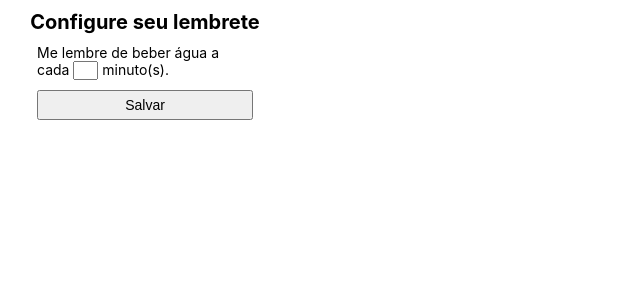
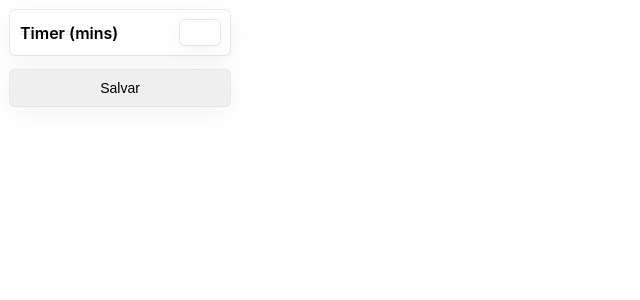
Before and after one commit to Nicochess/drink-your-water, a React (Create React App) app: page / in a window 1280 px wide. Shown: the top 300 px of the page, without its empty margins (0-640 px from the left). Built offline with nearby package versions, Linux system fonts and the light colour scheme.

Commit message:
feat: ui completed

```diff
--- a/src/App.css
+++ b/src/App.css
@@ -3,6 +3,8 @@
 *::before {
   margin: 0;
   padding: 0;
+  border: 0;
+  outline: 0;
   box-sizing: border-box;
 }
 
@@ -10,29 +12,40 @@
   display: flex;
   flex-direction: column;
   align-items: center;
-  gap: 10px;
-  width: 290px;
+  width: 240px;
   padding: 10px;
+  gap: 15px;
 }
 
-h1 {
-  font-size: 20px;
+.app * {
+  box-shadow: rgba(0, 0, 0, 0.05) 0px 6px 24px 0px, rgba(0, 0, 0, 0.08) 0px 0px 0px 1px;
+  border-radius: 5px;
 }
 
-p {
-  width: 80%;
-  font-size: 14px;
+.item {
+  display: flex;
+  justify-content: space-between;
+  align-items: center;
+  width: 100%;
+  padding: 10px;
+  font-size: 16px;
+  font-weight: 600;
+  line-height: 2px;
 }
 
 button {
-  width: 80%;
+  width: 100%;
+  padding: 10px;
   font-size: 14px;
-  padding: 5px;
+  font-weight: 400;
   cursor: pointer;
 }
 
 input {
-  width: 25px;
+  width: 40px;
+  height: 25px;
+  font-weight: 400;
+  text-align: center;
 }
 
 input::-webkit-outer-spin-button,
--- a/src/App.jsx
+++ b/src/App.jsx
@@ -26,8 +26,10 @@ function App() {
 
   return (
     <div className="app">
-      <h1>Configure seu lembrete</h1>
-      <p>Me lembre de beber água a cada <input type="number" onChange={handleChange} value={time} /> minuto(s).</p>
+      <div class="item">
+        <p>Timer (mins)</p>
+        <input type="number" onChange={handleChange} value={time} />
+      </div>
       <button onClick={handleSubmit}>Salvar</button>
     </div>
   );
```
